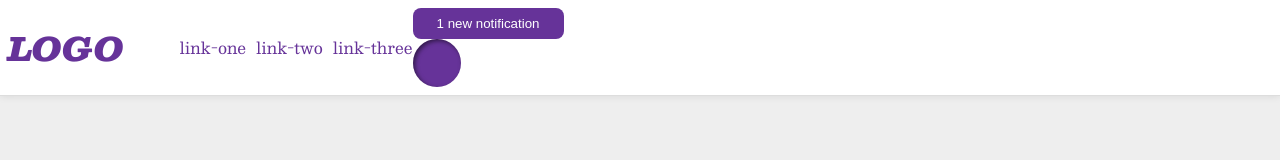
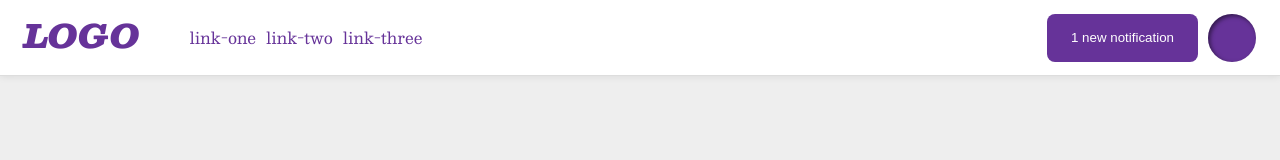
Before and after one commit to georgegv04/flexbox-exercises, a plain HTML site: page 03-flex-header-2/index.html in a window 1280 px wide. Drawn offline with nearby package versions, Linux system fonts and the light colour scheme.

Commit message:
Separate groups

```diff
--- a/03-flex-header-2/index.html
+++ b/03-flex-header-2/index.html
@@ -9,14 +9,16 @@
   </head>
   <body>
     <div class="header">
+      <div class="left-group">
         <div class="logo">LOGO</div>
         <ul class="links">
           <li><a href="https://google.com">link-one</a></li>
           <li><a href="https://google.com">link-two</a></li>
           <li><a href="https://google.com">link-three</a></li>
         </ul>
+      </div>
 
-      <div class="right-container">
+      <div class="right-group">
         <button class="notifications">1 new notification</button>
         <div class="profile-image"></div>
       </div>
--- a/03-flex-header-2/style.css
+++ b/03-flex-header-2/style.css
@@ -14,6 +14,7 @@ body {
   box-shadow: 0 0 8px rgba(0, 0, 0, 0.1);
   display: flex;
   align-items: center;
+  justify-content: space-between;
   padding: 8px;
 }
 
@@ -23,6 +24,7 @@ body {
   border-radius: 50%;
   width: 48px;
   height: 48px;
+  margin-right: 16px;
 }
 
 .logo {
@@ -30,11 +32,21 @@ body {
   font-size: 32px;
   font-weight: 900;
   font-style: italic;
+  margin-left: 16px;
 }
 
 .links {
   display: flex;
-  margin-left: 16px;
+  gap: 10px;
+}
+
+.left-group {
+  display: flex;
+  gap: 10px;
+}
+
+.right-group {
+  display: flex;
   gap: 10px;
 }
 
```
Lines whose indentation alone changed are shown as unchanged.
